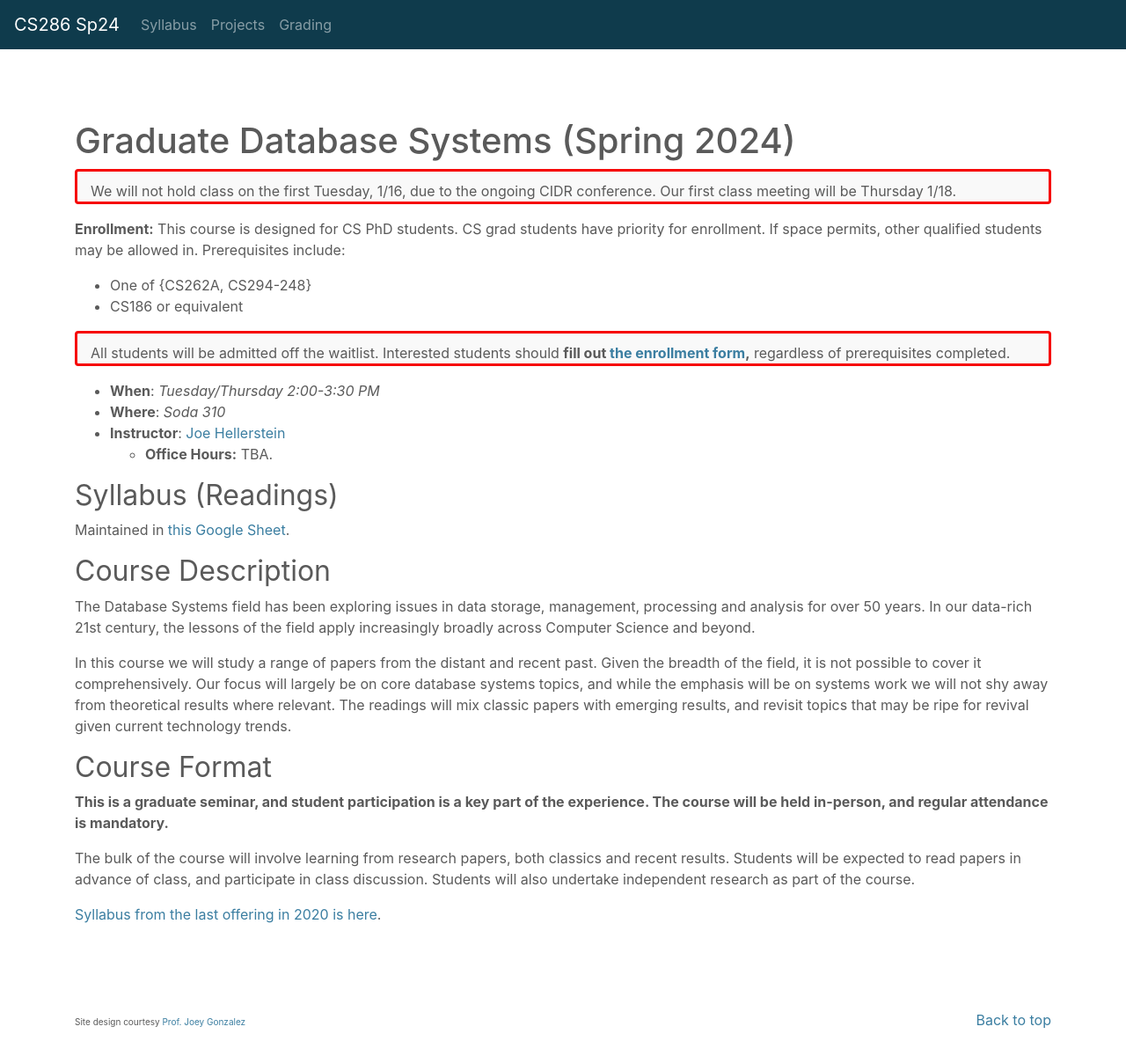
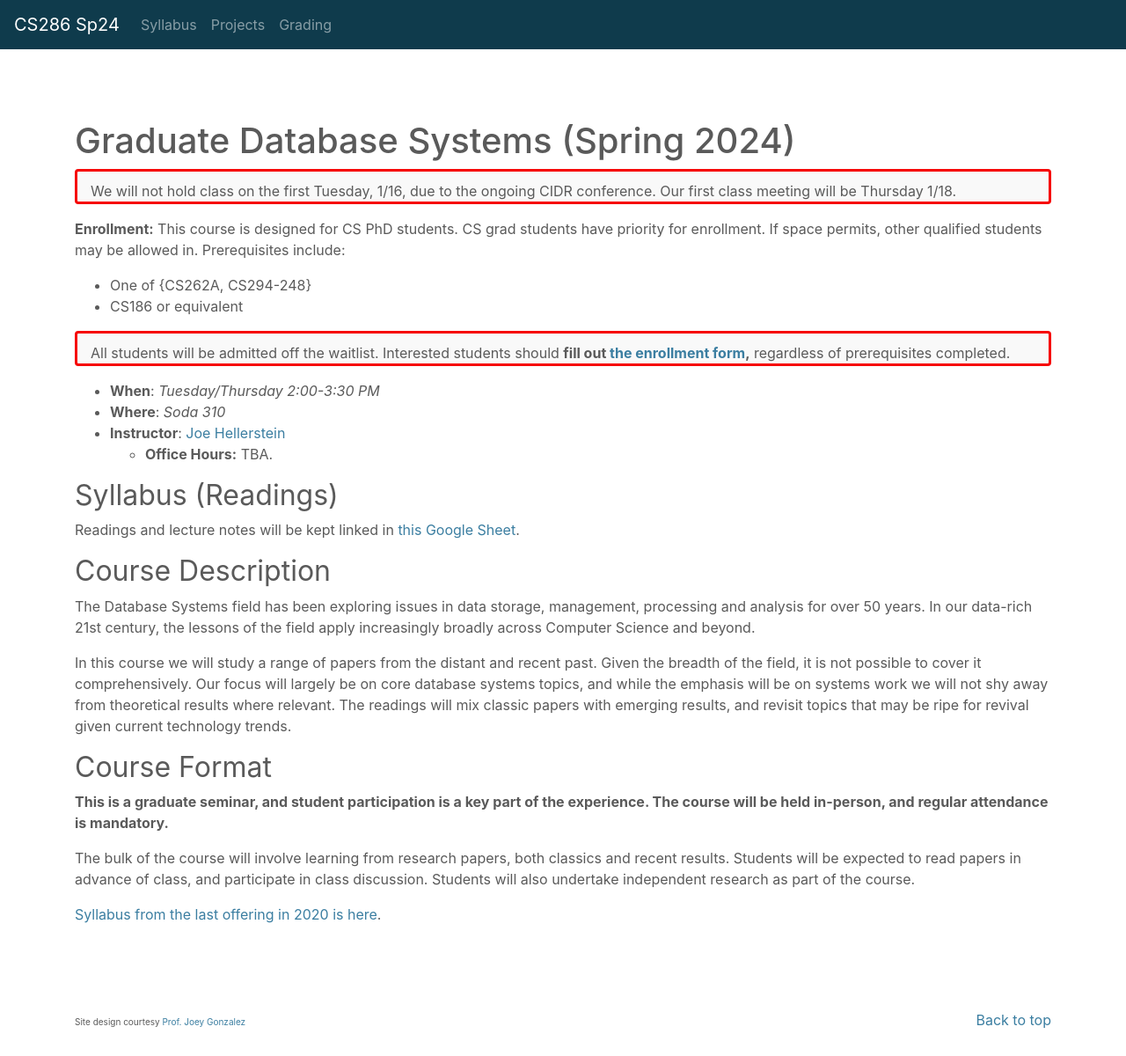
Before and after one commit to jhellerstein/cs286-sp24, a Jekyll site: the page built from index.md, in a window 1280 px wide. Shown: the whole page at 88% size. Built offline with Jekyll 4.4.1, drawn with Linux system fonts in a browser that asks for light colours; nearby versions of some CDN libraries; our own code applies the rules of GitHub Pages for plain Markdown files.

Commit message:
mention lecture notes are in spreadsheet

```diff
--- a/index.md
+++ b/index.md
@@ -26,7 +26,7 @@ All students will be admitted off the waitlist. Interested students should **fil
 <!-- * If you have reading suggestions please send a pull request to this course website on [Github](https://github.com/jhellerstein/CS286-Sp20) by modifying the [index.md](https://github.com/jhellerstein/CS286-Sp20/blob/master/index.md) file. -->
 
 ## Syllabus (Readings)
-Maintained in [this Google Sheet](https://docs.google.com/spreadsheets/d/1uCx9Yw4JOtvBzA3FE7K7sOe67bLTxuxKtzvUVJnS9LY/edit#gid=0).
+Readings and lecture notes will be kept linked in [this Google Sheet](https://docs.google.com/spreadsheets/d/1uCx9Yw4JOtvBzA3FE7K7sOe67bLTxuxKtzvUVJnS9LY/edit#gid=0).
 
 ## Course Description
 The Database Systems field has been exploring issues in data
```
